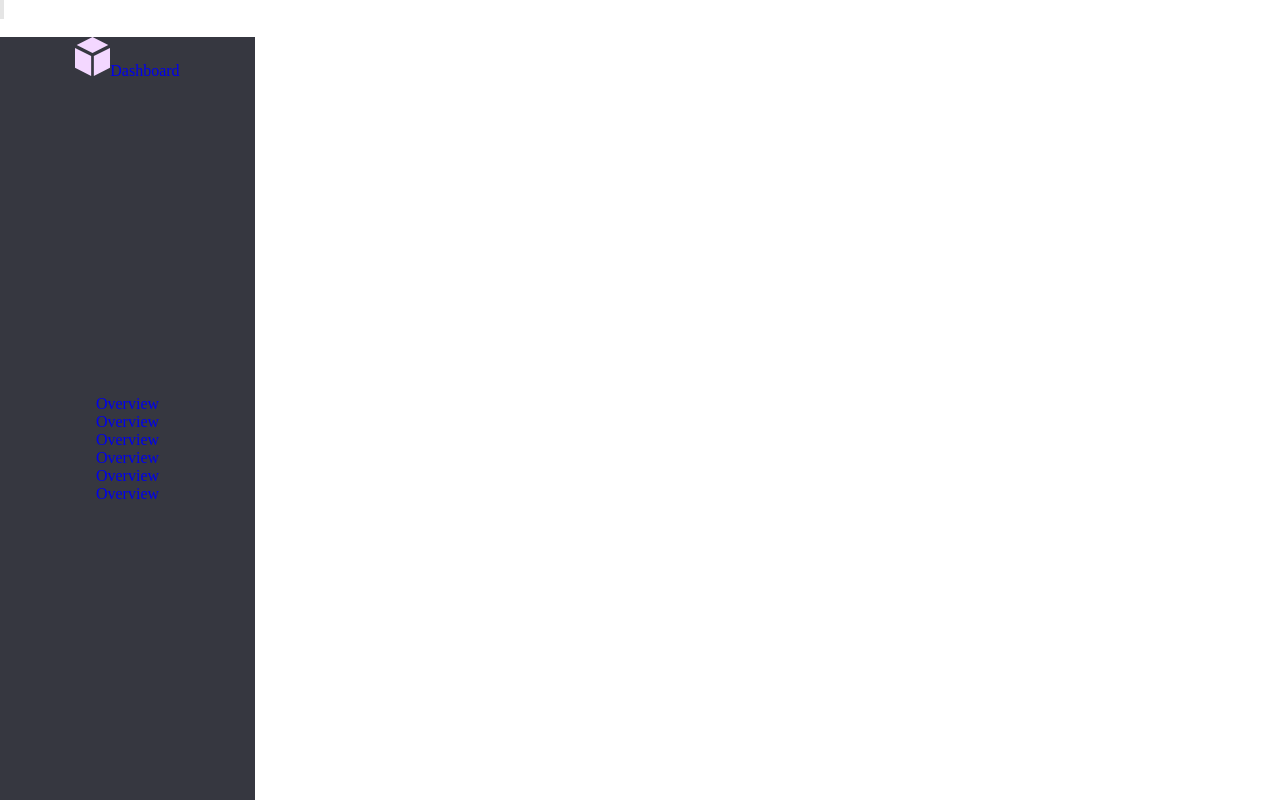
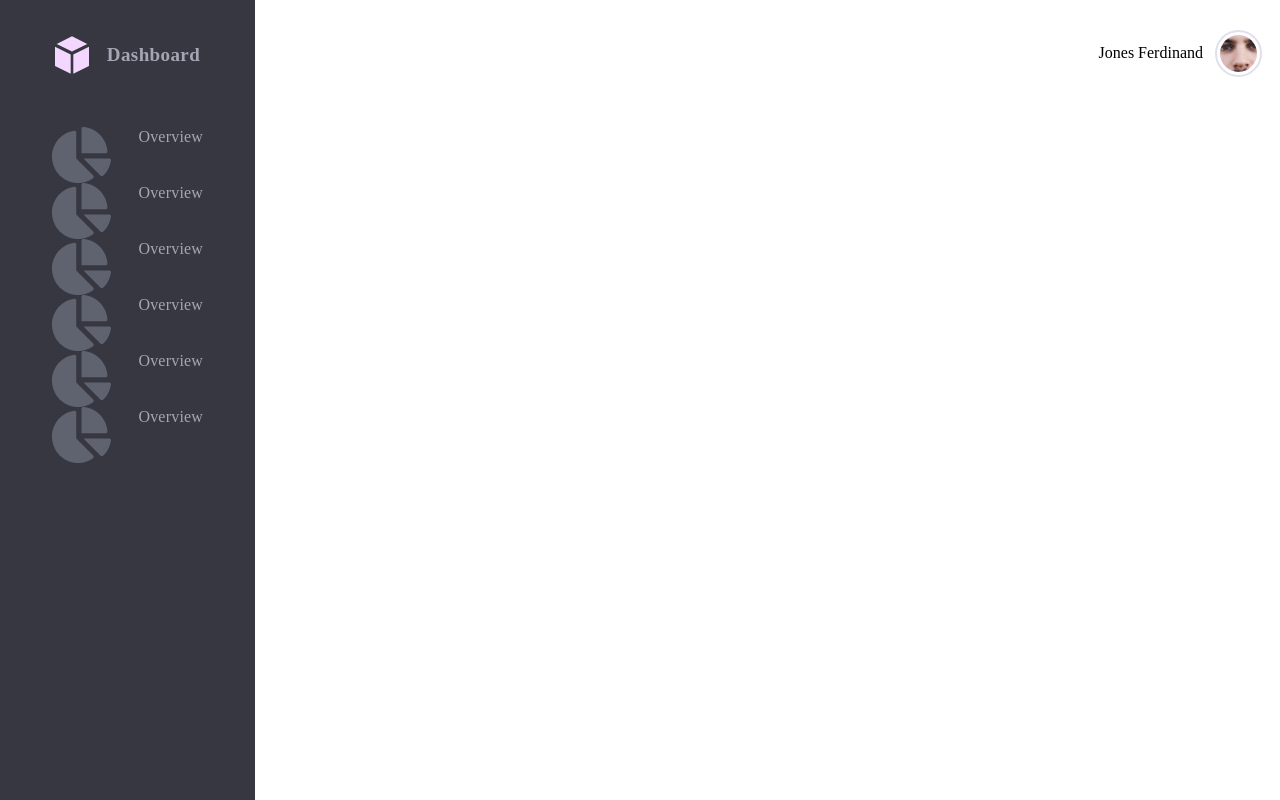
Before and after one commit to sultonovjamoliddin/ADMIN, a plain HTML site: page index.html in a window 1280 px wide. Drawn offline with Linux system fonts and the light colour scheme.

Commit message:
“uz”

```diff
--- a/css/style.css
+++ b/css/style.css
@@ -1,37 +1,132 @@
-*{
+* {
     margin: 0;
     padding: 0;
     box-sizing: border-box;
 }
 
-a{
+a {
     text-decoration: none;
 }
 
-li{
+li {
     list-style-type: none;
 }
 
-button{
+button {
     cursor: pointer;
 }
 
-th{
-    border: 2px solid black;
+header {
+    display: flex;
+    align-items: center;
+    justify-content: space-between;
+    padding: 0 20px;
+    height: 106px;
+    position: fixed;
+    top: 0;
+    width: 100%;
+}
+
+header button {
+    background-color: transparent;
+    border: none;
+}
+
+.profile {
+    display: flex;
+    align-items: center;
+    gap: 14px;
+}
+
+.profile .img-div {
+    display: flex;
+    align-items: center;
+    justify-content: center;
+    width: 43px;
+    height: 43px;
+    overflow: hidden;
+    border-radius: 50px;
+    border: 3px solid white;
 }
 
 
 
-aside{
+.img-div::before {
+    content: "";
+    background-color: transparent;
+    width: 43px;
+    height: 43px;
+    display: block;
+    border-radius: 50px;
+    border: 2px solid #DFE0EB;
+    position: absolute;
+}
+
+
+
+
+
+aside {
     position: fixed;
     z-index: 10;
     background-color: #363740;
     max-width: 255px;
     width: 100%;
     height: 100%;
+    top: 0;
+    left: 0;
     display: flex;
     align-items: center;
-    justify-content: center;
     flex-direction: column;
-    justify-content: space-between;
 }
+
+.logo {
+    margin-top: 36px;
+    margin-bottom: 53px;
+    padding: 0 23px;
+    display: flex;
+    align-items: center;
+    gap: 18px;
+}
+
+.logo img {
+    width: 34px;
+    height: 38px;
+}
+
+.logo span {
+    color: rgb(164, 166, 179);
+    font-size: 19px;
+    font-weight: 700;
+    line-height: 24px;
+    letter-spacing: 0.4px;
+    text-align: left;
+}
+
+.a-ul {
+    display: flex;
+    flex-direction: column;
+}
+
+.a-ul li {
+    height: 56px;
+    display: flex;
+    align-items: center;
+}
+
+.a-ul li a {
+    display: flex;
+    gap: 27px;
+    padding: 0 24px;
+    width: 100%;
+    height: 100%;
+}
+
+.a-ul li a span {
+    color: rgb(164, 166, 179);
+    font-size: 16px;
+    font-weight: 400;
+    line-height: 20px;
+    letter-spacing: 0.2px;
+    text-align: left;
+}
--- a/index.html
+++ b/index.html
@@ -7,75 +7,62 @@
     <link rel="stylesheet" href="./css/style.css">
 </head>
 <body>
+    <header>
+            <button>
+                <img src="./img/menu.svg" alt="menu">
+            </button>
 
-    <header>
-        <div>
-            <button><img src="./img/Vector-7.svg" alt=""></button>
-            <div>
-                <p></p>
-                <img src="" alt="">
+            <div  class="profile">
+                <p>Jones Ferdinand</p>
+                <div class="img-div">
+                    <img src="./img/admin.png" alt="">
+                </div>
             </div>
-        </div>
     </header>
 
     <aside>
-        <a href="./index.html" target="_self"><img src="./img/Logo-2.svg" alt=""><span>Dashboard</span></a>
-
-        <ul>
+        <a class="logo" href="./index.html">
+            <img src="./img/Logo-2.svg" alt="">
+            <span>Dashboard</span>
+        </a>
+        <ul class="a-ul">
             <li>
-                <span></span>
-                <a href="./index.html" target="_self">Overview</a>
+                <a href="./index.html">
+                    <img src="./img/Vector-8.svg" alt="">
+                    <span>Overview</span>
+                </a>
             </li>
             <li>
-                <span></span>
-                <a href="./pages/Tickets.html" target="_self">Overview</a>
+                <a href="./pages/Tickets.html">
+                    <img src="./img/Vector-8.svg" alt="">
+                    <span>Overview</span>
+                </a>
             </li>
             <li>
-                <span></span>
-                <a href="#">Overview</a>
+                <a href="/">
+                    <img src="./img/Vector-8.svg" alt="">
+                    <span>Overview</span>
+                </a>
             </li>
             <li>
-                <span></span>
-                <a href="#">Overview</a>
+                <a href="/">
+                    <img src="./img/Vector-8.svg" alt="">
+                    <span>Overview</span>
+                </a>
             </li>
             <li>
-                <span></span>
-                <a href="#">Overview</a>
+                <a href="/">
+                    <img src="./img/Vector-8.svg" alt="">
+                    <span>Overview</span>
+                </a>
             </li>
             <li>
-                <span></span>
-                <a href="#">Overview</a>
-            </li>
-            <span></span>
-        </ul>
-
-        <ul>
-            <li>
-                <img src="" alt=""><input type="">
-                <img src="" alt=""><p></p>
+                <a href="/">
+                    <img src="./img/Vector-8.svg" alt="">
+                    <span>Overview</span>
+                </a>
             </li>
         </ul>
     </aside>
-
-    <main>
-        <section>
-            <table>
-                <thead>
-                    <tr>
-                        <th>oeludsz</th>
-                    <th>ik</th>
-                    </tr>
-                </thead>
-
-                <tbody>
-                    <td>uyhh</td>
-                    <td>yj ytcuhjn </td>
-                </tbody>
-            </table>
-        </section>
-    </main>
-
-    <script src="./js/main.js"></script>
-
 </body>
 </html>
```
Also changed, not shown: img/Vector-8.svg (added), img/admin.png (added), img/menu.svg (renamed from img/Vector (7).svg).
